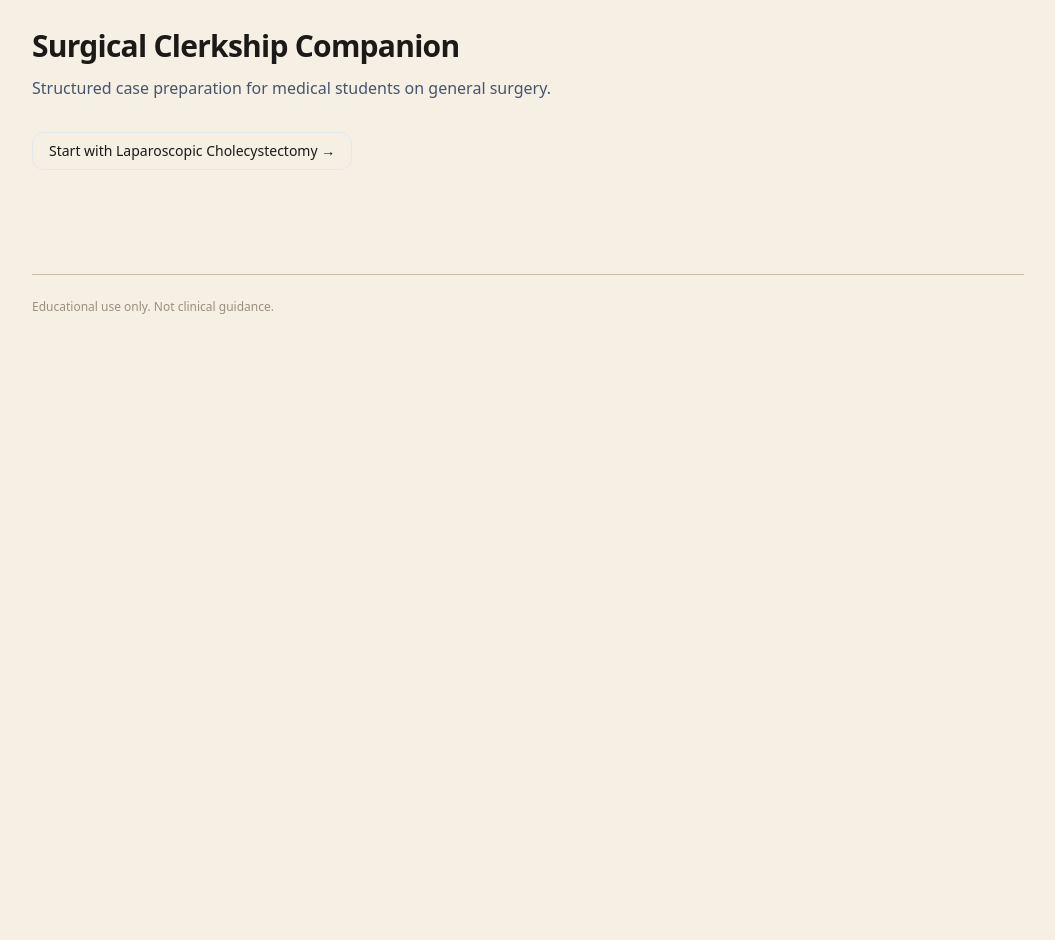
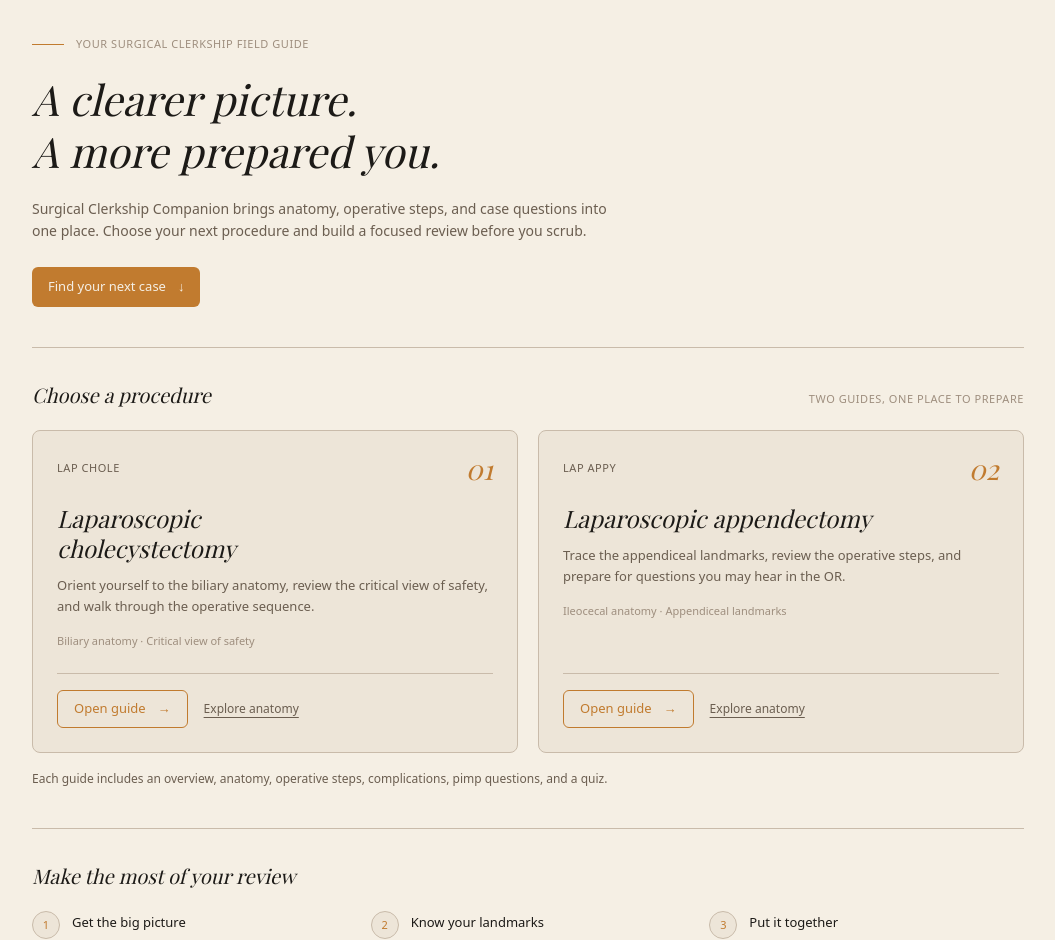
Before and after one commit to firasmoussa/surgical-clerkship-companion, a Next.js app: page / in a window 1280 px wide. Shown: the part 60-1000 px from the top of the page, without its empty margins (112-1167 px from the left). Before the commit the page ends 800 px from the top, so only its background shows below. Built offline with nearby package versions, Linux system fonts and the light colour scheme.

Commit message:
feat: add atlas-style home page with procedure guide navigation

```diff
--- a/src/app/page.tsx
+++ b/src/app/page.tsx
@@ -1,18 +1,94 @@
+import Link from "next/link";
+
+const procedures = [
+  {
+    number: "01",
+    name: "Laparoscopic cholecystectomy",
+    shortName: "Lap chole",
+    href: "/procedures/lap-chole",
+    description: "Orient yourself to the biliary anatomy, review the critical view of safety, and walk through the operative sequence.",
+    focus: "Biliary anatomy · Critical view of safety",
+  },
+  {
+    number: "02",
+    name: "Laparoscopic appendectomy",
+    shortName: "Lap appy",
+    href: "/procedures/lap-appy",
+    description: "Trace the appendiceal landmarks, review the operative steps, and prepare for questions you may hear in the OR.",
+    focus: "Ileocecal anatomy · Appendiceal landmarks",
+  },
+];
+
+const reviewSteps = [
+  { title: "Get the big picture", body: "Start with the one-minute overview: indications, positioning, and key concepts." },
+  { title: "Know your landmarks", body: "Explore the illustrated anatomy and work through the identification checklist." },
+  { title: "Put it together", body: "Review the steps and complications, then test yourself with questions and a quiz." },
+];
+
 export default function HomePage() {
   return (
-    <div className="py-10">
-      <h1 className="text-3xl font-semibold tracking-tight">Surgical Clerkship Companion</h1>
-      <p className="mt-3 max-w-2xl text-slate-600">
-        Structured case preparation for medical students on general surgery.
-      </p>
+    <div className="py-8 sm:py-12">
+      <section aria-labelledby="welcome-heading" className="border-b border-border-warm pb-8 sm:pb-10">
+        <div className="mb-5 flex items-center gap-3 text-[11px] uppercase tracking-wider text-muted">
+          <span className="h-px w-8 bg-ochre" aria-hidden="true" />
+          <span>Your surgical clerkship field guide</span>
+        </div>
+        <h1 id="welcome-heading" className="max-w-2xl font-serif italic text-[32px] sm:text-[42px] font-normal leading-tight text-ink">
+          A clearer picture.<br />A more prepared you.
+        </h1>
+        <p className="mt-5 max-w-xl text-[14px] text-secondary leading-relaxed">
+          Surgical Clerkship Companion brings anatomy, operative steps, and case questions into one place. Choose your next procedure and build a focused review before you scrub.
+        </p>
+        <a href="#procedures" className="mt-6 inline-flex items-center gap-3 rounded-[6px] bg-ochre px-4 py-2.5 text-[13px] font-medium text-parchment transition-colors hover:bg-charcoal focus-visible:outline-2 focus-visible:outline-offset-4 focus-visible:outline-ochre">
+          Find your next case <span aria-hidden="true">↓</span>
+        </a>
+      </section>
 
-      <div className="mt-8">
-        <a
-          href="/procedures/lap-chole"
-          className="inline-flex items-center rounded-xl border border-slate-200 px-4 py-2 text-sm font-medium hover:bg-slate-50"
-        >
-          Start with Laparoscopic Cholecystectomy →
-        </a>
+      <section id="procedures" aria-labelledby="procedures-heading" className="scroll-mt-6 pt-8">
+        <div className="mb-5 flex flex-wrap items-baseline justify-between gap-2">
+          <h2 id="procedures-heading" className="font-serif italic text-[20px] font-normal text-ink">Choose a procedure</h2>
+          <span className="text-[11px] text-muted uppercase tracking-wider">Two guides, one place to prepare</span>
+        </div>
+        <div className="grid gap-5 md:grid-cols-2">
+          {procedures.map((procedure) => (
+            <article key={procedure.href} className="flex flex-col rounded-lg border border-border-warm bg-surface p-5 sm:p-6">
+              <div className="mb-5 flex items-center justify-between gap-4">
+                <span className="text-[11px] uppercase tracking-wider text-secondary">{procedure.shortName}</span>
+                <span aria-hidden="true" className="font-serif italic text-[28px] font-normal leading-none text-ochre">{procedure.number}</span>
+              </div>
+              <h3 className="max-w-xs font-serif italic text-[24px] font-normal leading-tight text-ink">{procedure.name}</h3>
+              <p className="mt-3 text-[13px] leading-relaxed text-secondary">{procedure.description}</p>
+              <p className="mt-4 mb-6 text-[11px] text-muted">{procedure.focus}</p>
+              <div className="mt-auto flex flex-wrap items-center gap-3 border-t border-border-warm pt-4">
+                <Link href={procedure.href} aria-label={`Open ${procedure.name} guide`} className="inline-flex items-center gap-3 rounded-[6px] border border-ochre px-4 py-2 text-[13px] text-ochre transition-colors hover:bg-ochre hover:text-parchment focus-visible:outline-2 focus-visible:outline-offset-2 focus-visible:outline-ochre">
+                  Open guide <span aria-hidden="true">→</span>
+                </Link>
+                <Link href={`${procedure.href}/anatomy`} aria-label={`Explore ${procedure.name} anatomy`} className="px-1 py-2 text-[12px] text-secondary underline underline-offset-4 hover:text-ochre focus-visible:outline-2 focus-visible:outline-ochre">Explore anatomy</Link>
+              </div>
+            </article>
+          ))}
+        </div>
+        <p className="mt-4 text-[12px] text-secondary leading-relaxed">Each guide includes an overview, anatomy, operative steps, complications, pimp questions, and a quiz.</p>
+      </section>
+
+      <section aria-labelledby="review-heading" className="mt-10 border-t border-border-warm pt-8">
+        <h2 id="review-heading" className="font-serif italic text-[20px] font-normal text-ink">Make the most of your review</h2>
+        <ol className="mt-5 grid gap-6 sm:grid-cols-3">
+          {reviewSteps.map((step, index) => (
+            <li key={step.title} className="flex gap-3">
+              <span aria-hidden="true" className="flex h-7 w-7 shrink-0 items-center justify-center rounded-full border border-border-warm bg-surface text-[11px] font-medium text-ochre">{index + 1}</span>
+              <div className="pt-0.5">
+                <h3 className="text-[13px] font-medium text-ink">{step.title}</h3>
+                <p className="mt-1 text-[13px] text-secondary leading-relaxed">{step.body}</p>
+              </div>
+            </li>
+          ))}
+        </ol>
+      </section>
+
+      <div className="mt-10 flex flex-wrap items-center justify-between gap-3 rounded-lg border border-border-warm p-4">
+        <p className="text-[13px] text-secondary">Heard a good question in the OR? Help the next student prepare.</p>
+        <Link href="/submit" className="text-[13px] text-ochre underline underline-offset-4 focus-visible:outline-2 focus-visible:outline-ochre">Contribute a question <span aria-hidden="true">→</span></Link>
       </div>
     </div>
   );
```
